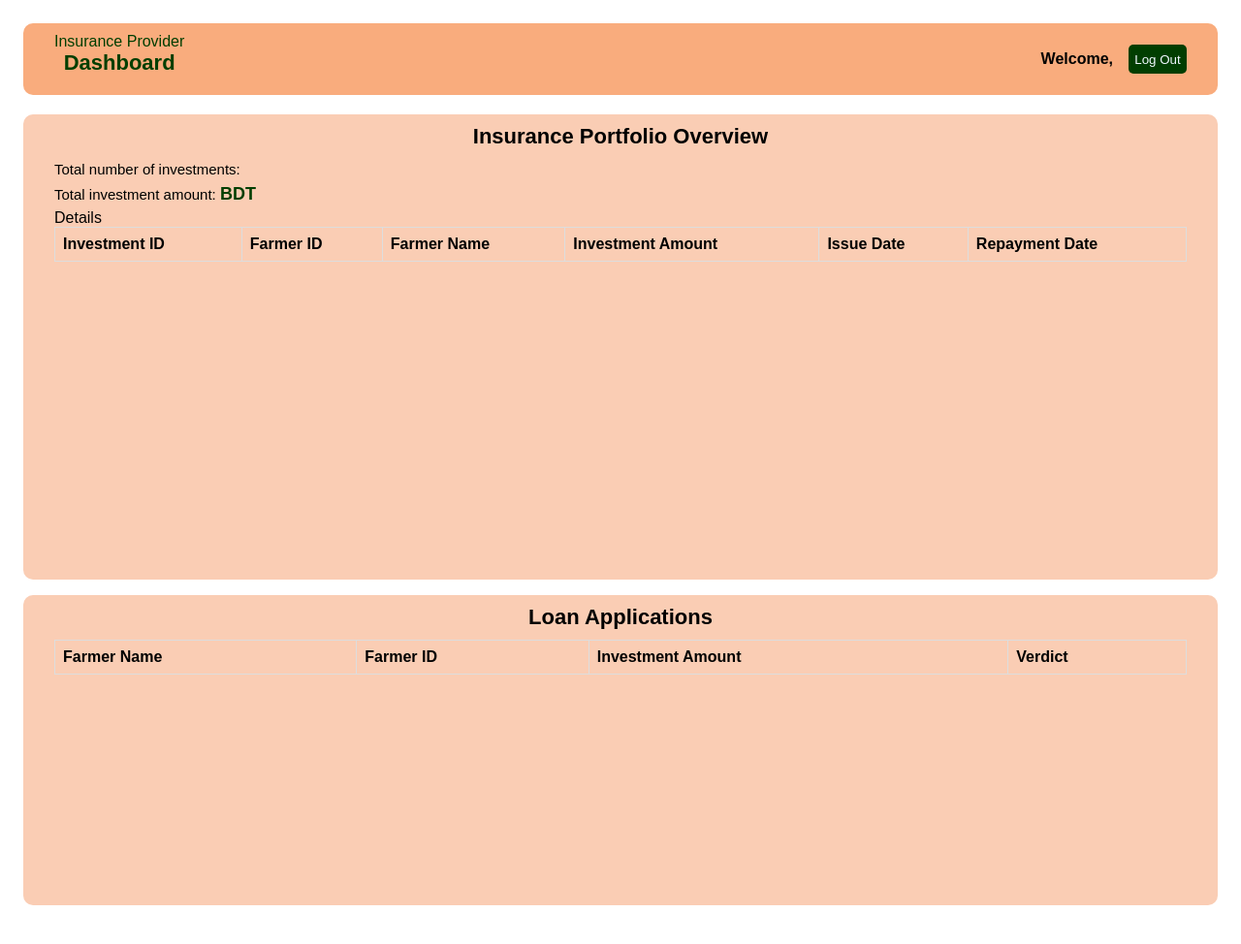
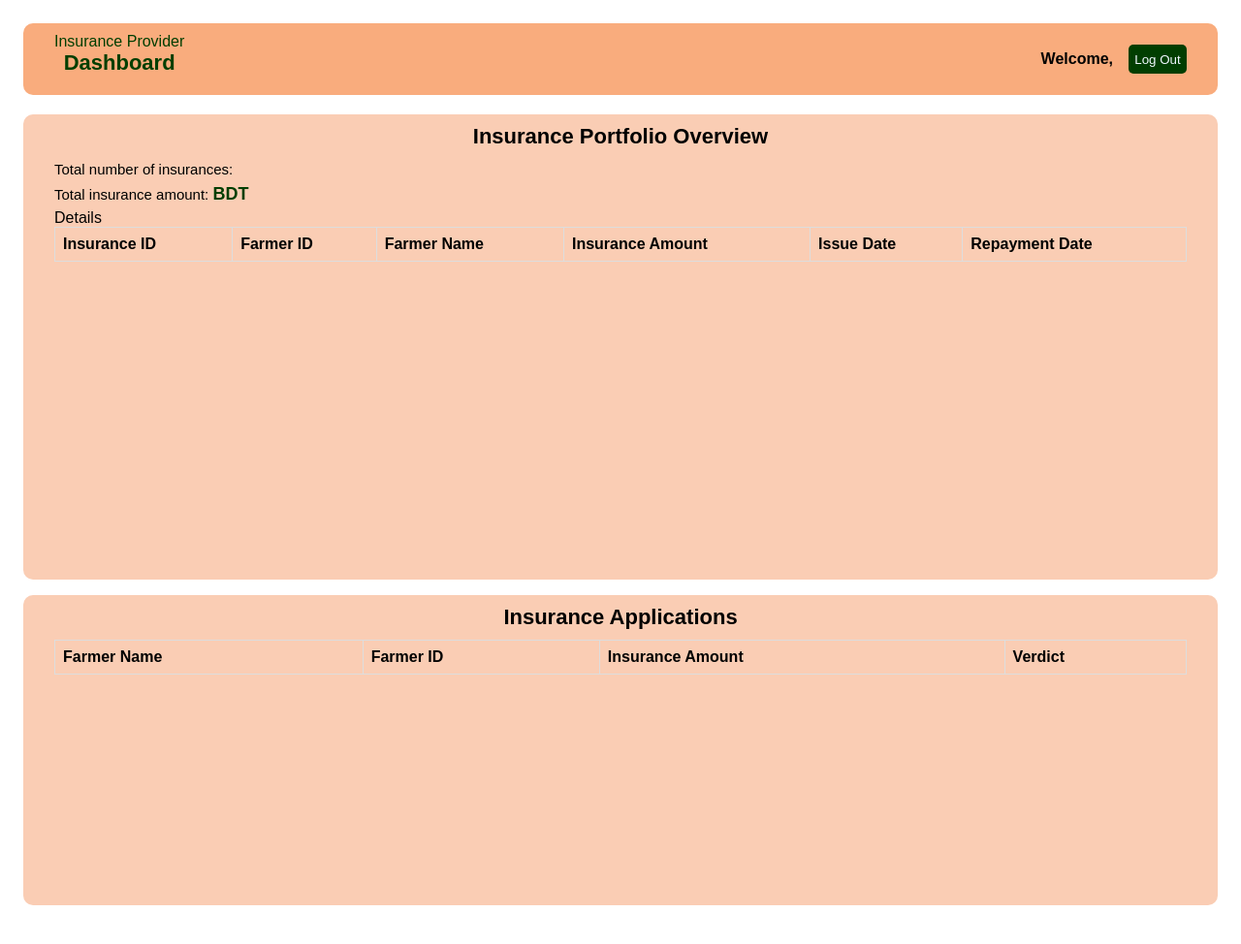
Before and after one commit to ibnasoud789/agri-tech-main, a PHP site: page /Insurance_Provider/insuranceProvider.php in a window 1280 px wide. Shown: the whole page at 97% size. Run offline with PHP 8.4, Linux system fonts and the light colour scheme; lists and menus that the app fills with data are empty.

Commit message:
insurance

```diff
--- a/insuranceProvider.php
+++ b/Insurance_Provider/insuranceProvider.php
@@ -184,15 +184,15 @@
     <div class="card-container">
       <div class="loanPortfolioOverview">
         <h2>Insurance Portfolio Overview</h2>
-        <p>Total number of investments: <span id="totalLoans"><!--sql--></span></p>
-        <p>Total investment amount: <span id="totalLoanValue"> BDT<!--sql--></span></p>
+        <p>Total number of insurances: <span id="totalLoans"><!--sql--></span></p>
+        <p>Total insurance amount: <span id="totalLoanValue"> BDT<!--sql--></span></p>
         <div>Details</div>
         <table id="loanTable">
           <tr>
-            <th>Investment  ID</th>
+            <th>Insurance  ID</th>
             <th>Farmer ID</th>
             <th>Farmer Name
-            <th>Investment Amount</th>
+            <th>Insurance Amount</th>
             <th>Issue Date</th>
             <th>Repayment Date</th>
           </tr>
@@ -200,12 +200,12 @@
         </table>
       </div>
       <div class="loanapplication">
-        <h2>Loan Applications</h2>
+        <h2>Insurance Applications</h2>
         <table id="loanApplicationTable">
          <tr>
             <th>Farmer Name</th>
             <th>Farmer ID</th>
-            <th>Investment Amount</th>
+            <th>Insurance Amount</th>
             <th>Verdict</th>
           </tr>
           <!--sql-->
```
Also changed, not shown: Insurance_Provider/insuranceProvider.html (added).
